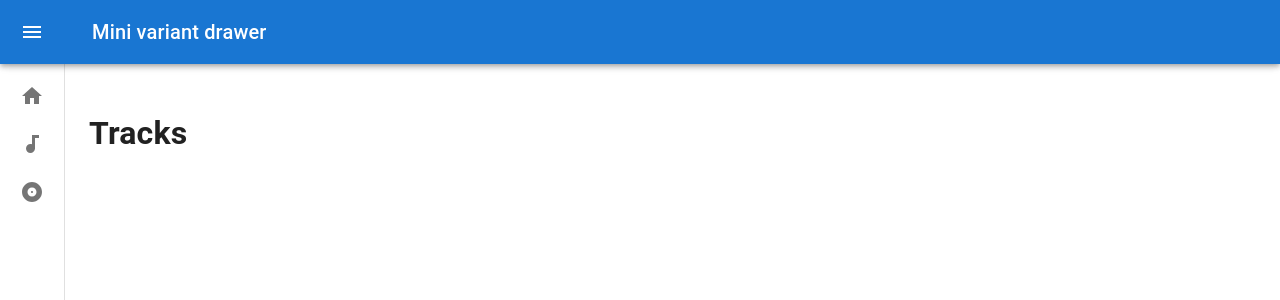
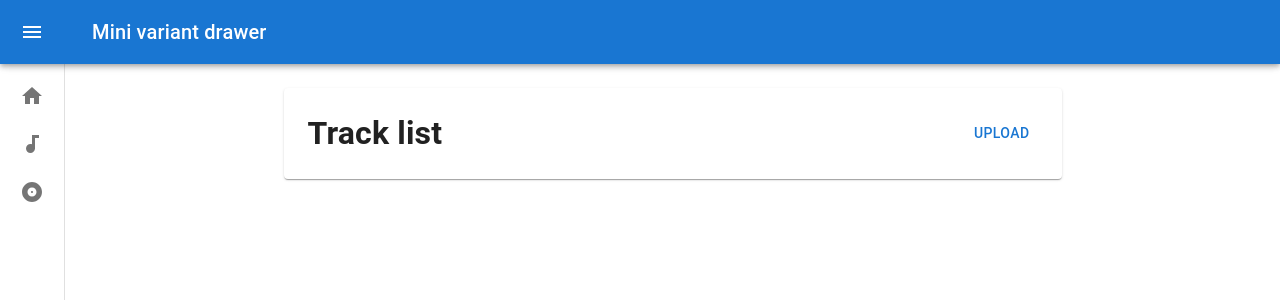
Before and after one commit to Antonzo/spotify-clone, a Next.js app in the folder client/: page /tracks in a window 1280 px wide. Shown: the top 300 px of the page. Built offline with nearby package versions, Linux system fonts and the light colour scheme.

Commit message:
absolute paths, create tracks

```diff
--- a/client/pages/index.tsx
+++ b/client/pages/index.tsx
@@ -1,5 +1,5 @@
 import React from 'react'
-import DefaultLayout from '../layouts/DefaultLayout'
+import DefaultLayout from 'layouts/DefaultLayout'
 
 const IndexPage = () => {
   return (
--- a/client/pages/tracks/create.tsx
+++ b/client/pages/tracks/create.tsx
@@ -1,10 +1,12 @@
 import React from 'react'
-import DefaultLayout from '../../layouts/DefaultLayout'
+import DefaultLayout from 'layouts/DefaultLayout'
+import { Button, Grid, Card, Box } from '@mui/material'
+
 
 const CreateTrackPage = () => {
   return (
     <DefaultLayout>
-      <h1>Create Track</h1>
+      aa
     </DefaultLayout>
   )
 }
--- a/client/pages/tracks/index.tsx
+++ b/client/pages/tracks/index.tsx
@@ -1,10 +1,25 @@
 import React from 'react'
-import DefaultLayout from '../../layouts/DefaultLayout'
+import DefaultLayout from 'layouts/DefaultLayout'
+import { Box, Button, Card, Grid } from '@mui/material'
+import { useRouter } from 'next/router'
 
 const TracksPage = () => {
+  const router = useRouter()
+
   return (
     <DefaultLayout>
-      <h1>Tracks</h1>
+      <Grid container justifyContent='center'>
+        <Grid item xs={8}>
+          <Card>
+            <Box px={3}>
+              <Grid container justifyContent='space-between'>
+                <h1>Track list</h1>
+                <Button onClick={() => router.push('/tracks/create')}>Upload</Button>
+              </Grid>
+            </Box>
+          </Card>
+        </Grid>
+      </Grid>
     </DefaultLayout>
   )
 }
```
Also changed, not shown: client/tsconfig.json (+19 -4 lines).
